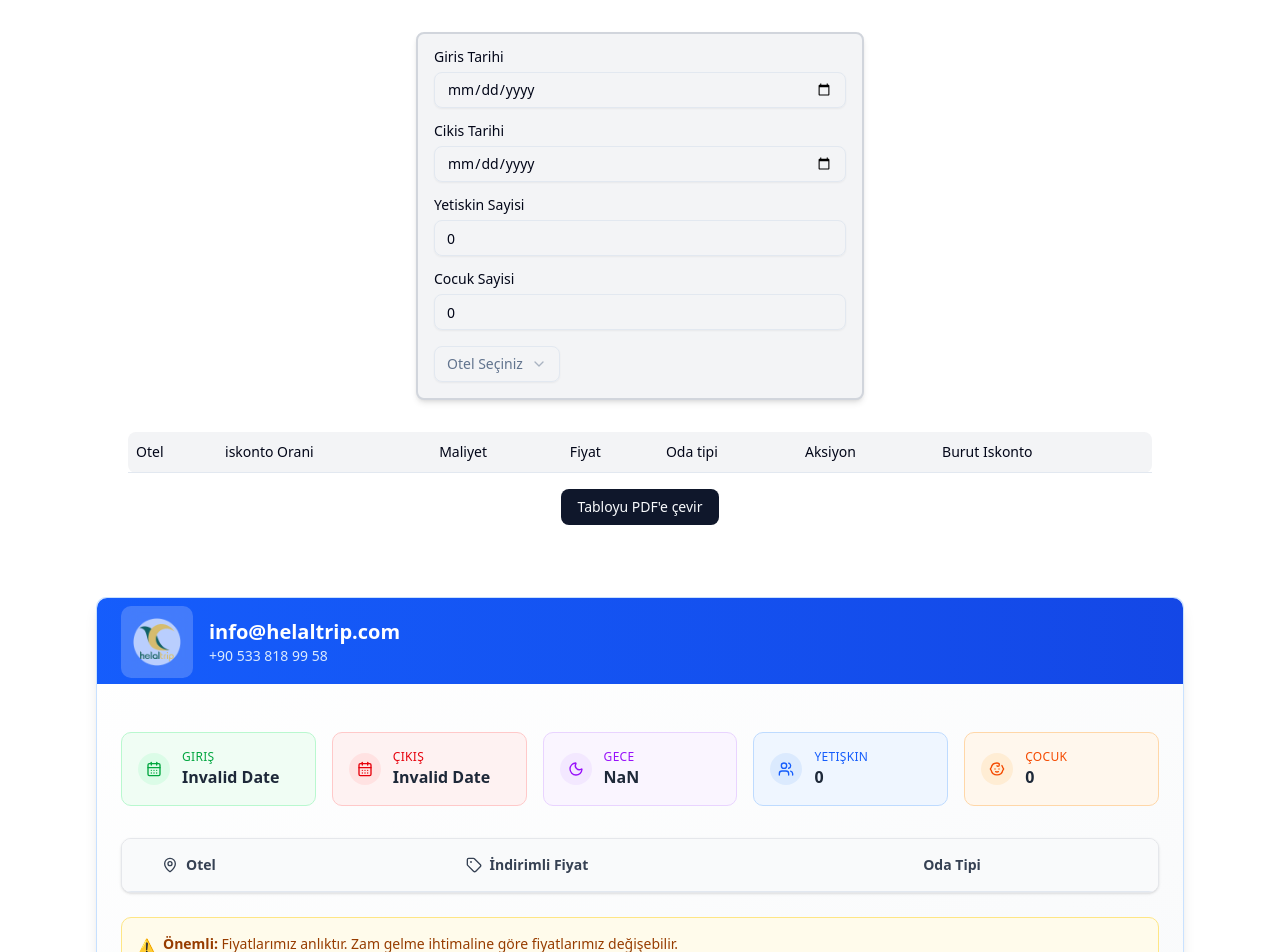
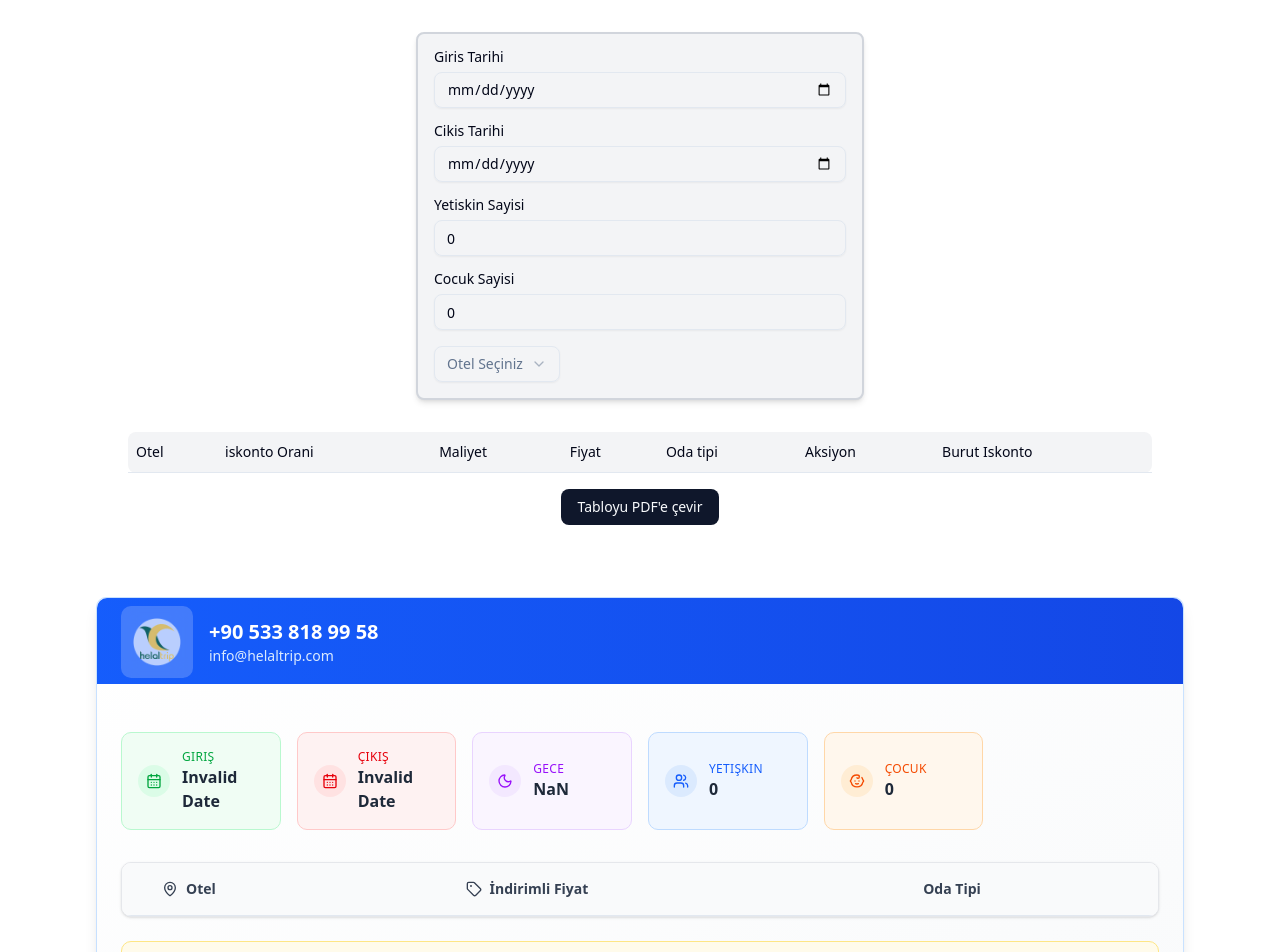
Before and after one commit to Abdullah-Koroglu/fiyat-tablosu, a Next.js app: page / in a window 1280 px wide. Shown: the top 952 px of the page. Built offline with nearby package versions, Linux system fonts and the light colour scheme.

Commit message:
Rearrange contact information display in VisibleTable and adjust grid layout for booking details

```diff
--- a/src/components/VisibleTable.tsx
+++ b/src/components/VisibleTable.tsx
@@ -35,8 +35,8 @@ const VisibleTable = ({
                 <img src="logo.png" alt="logo" className="w-12 h-12 object-contain" />
               </div>
               <div>
-                <h2 className="text-xl font-bold">info@helaltrip.com</h2>
-                <p className="text-blue-100 text-sm">+90 533 818 99 58</p>
+                <h2 className="text-xl font-bold">+90 533 818 99 58</h2>
+                <p className="text-blue-100 text-sm">info@helaltrip.com</p>
               </div>
             </div>
           </div>
@@ -44,7 +44,7 @@ const VisibleTable = ({
 
         <CardContent className="p-6">
           {/* Booking Details */}
-          <div className="grid grid-cols-2 md:grid-cols-5 gap-4 mb-8">
+          <div className="grid grid-cols-2 md:grid-cols-6 gap-4 mb-8">
             <div className="bg-green-50 border border-green-200 rounded-lg p-4 flex items-center gap-3">
               <div className="bg-green-100 p-2 rounded-full">
                 <CalendarDays className="w-4 h-4 text-green-600" />
```
